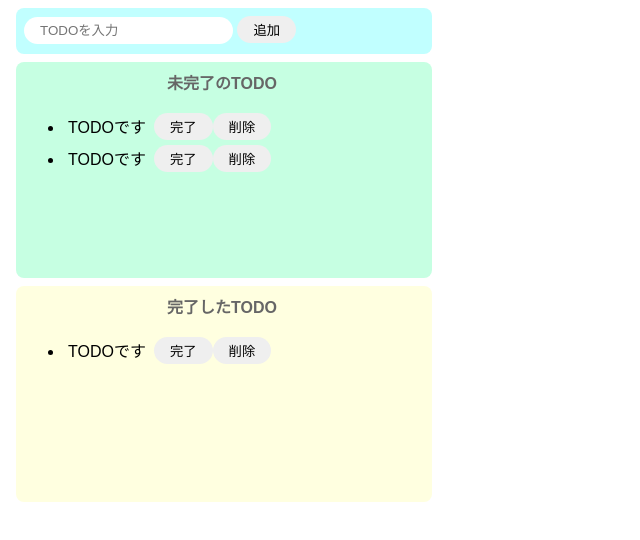
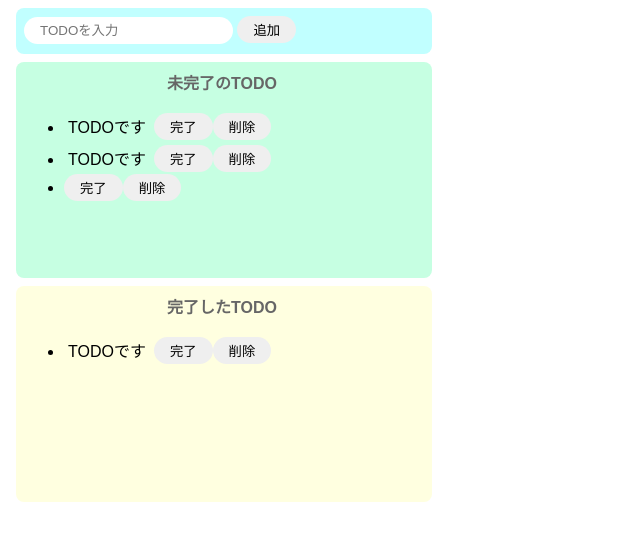
Before and after one commit to matsu-n/todo-js, a website built with Parcel: page index.html in a window 1280 px wide. Both pictures are taken after a click on the button "追加". Shown: the whole page, without its empty margins (0-640 px from the left). Built offline with nearby package versions, Linux system fonts and the light colour scheme.

Commit message:
js実装

```diff
--- a/index.html
+++ b/index.html
@@ -11,7 +11,7 @@
     </div>
     <div class="incomplete-area">
       <p class="title">未完了のTODO</p>
-      <ul>
+      <ul id="incomplete-list">
         <li>
           <div class="list-row">
             <p>TODOです</p>
--- a/src/index.js
+++ b/src/index.js
@@ -1 +1,46 @@
 import "./styles.css";
+
+const onClickAdd = () => {
+  //textboxの値を取得して初期化
+  const inputText = document.getElementById("add-text").value;
+  document.getElementById("add-text").value = "";
+
+  //div生成
+  const div = document.createElement("div");
+  div.className = "list-row";
+
+  //li生成
+  const li = document.createElement("li");
+  li.innerText = inputText;
+
+  //button(完了)生成
+  const completeButton = document.createElement("button");
+  completeButton.innerText = "完了";
+  completeButton.addEventListener("click", () => {
+    console.log("完了");
+  });
+
+  //button(削除)生成
+  const deleteButton = document.createElement("button");
+  deleteButton.innerText = "削除";
+  deleteButton.addEventListener("click", () => {
+    //押された削除ボタンの親タグ（div）を未完了リストから削除
+    deleteFromIncomplete(deleteButton.parentNode);
+  });
+
+  //divの子要素に各要素を設定
+  div.appendChild(li);
+  div.appendChild(completeButton);
+  div.appendChild(deleteButton);
+
+  //未完了リストに追加
+  document.getElementById("incomplete-list").appendChild(div);
+};
+
+//未完了リストから指定の要素を削除
+const deleteFromIncomplete = (target) => {
+  document.getElementById("incomplete-list").removeChild(deleteTarget);
+};
+document
+  .getElementById("add-button")
+  .addEventListener("click", () => onClickAdd());
```
